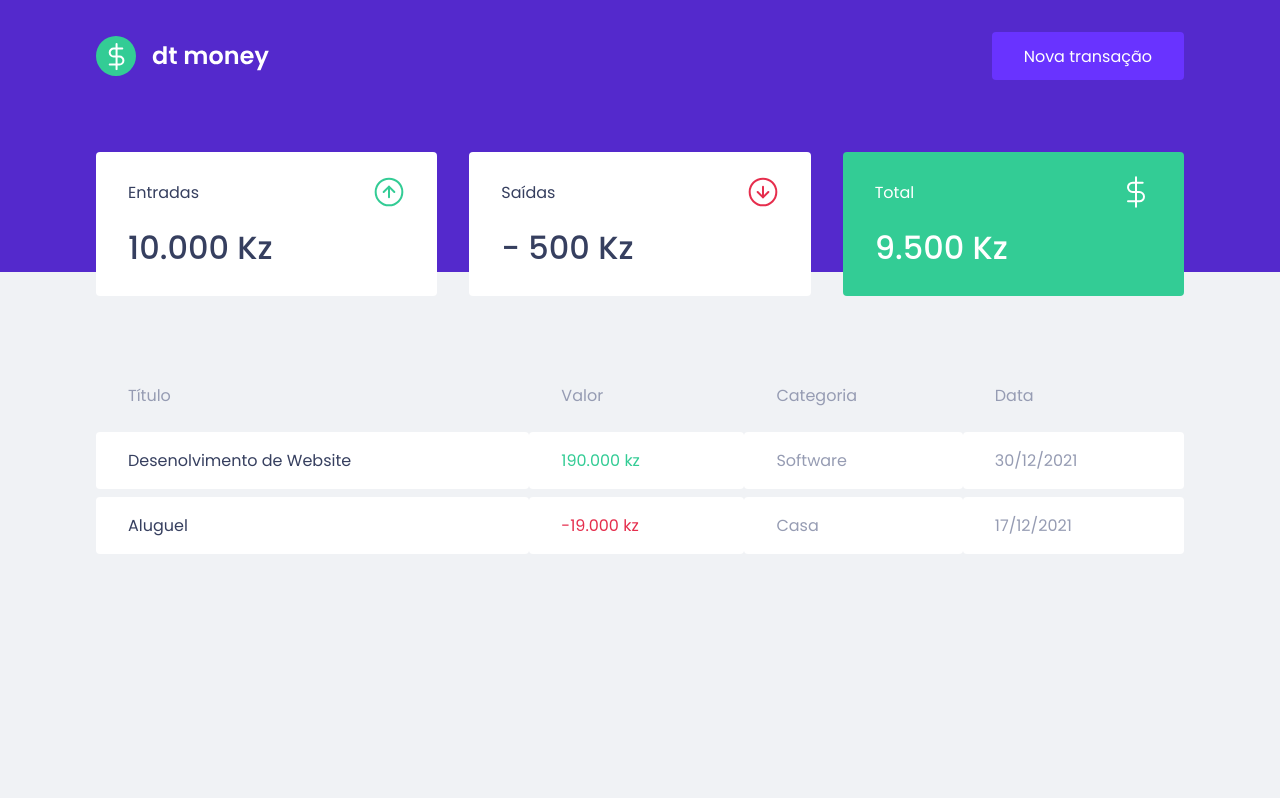
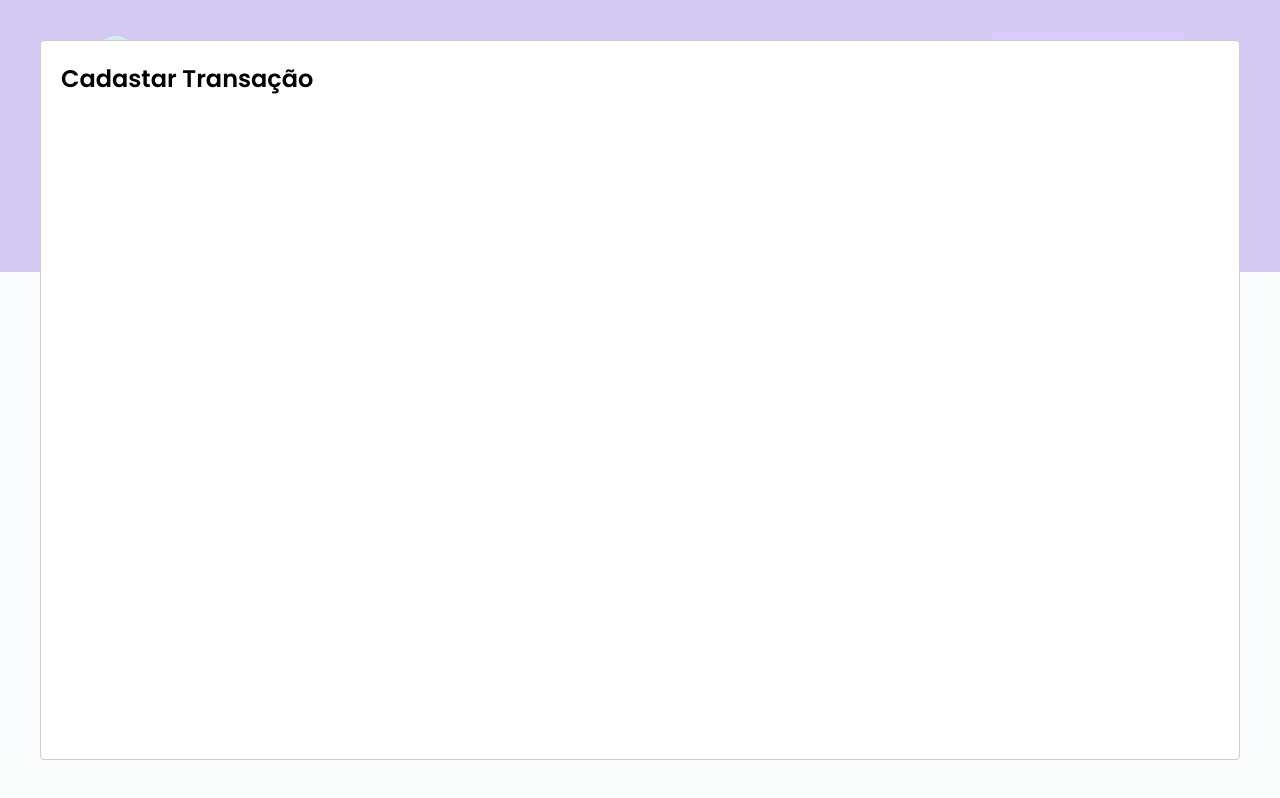
Before and after one commit to curioussdev/dt-money, a React (Create React App) app: page / in a window 1280 px wide. Both pictures are taken after a click on the button "Nova transação". Built offline with nearby package versions, Linux system fonts and the light colour scheme; no server answers; what miragejs would draw is missing.

Commit message:
configuando modal de criação

```diff
--- a/package.json
+++ b/package.json
@@ -20,6 +20,7 @@
     "@types/node": "^16.11.26",
     "@types/react": "^17.0.43",
     "@types/react-dom": "^17.0.14",
+    "@types/react-modal": "^3.13.1",
     "@types/styled-components": "^5.1.24",
     "typescript": "^4.6.3"
   },
--- a/src/App.tsx
+++ b/src/App.tsx
@@ -1,13 +1,37 @@
+import Modal from 'react-modal';
 import { Header } from "./components/Header";
 import { Dashboard } from "./components/Dashboard";
 import { GlobalStyle } from "./styles/global";
+import { useState } from 'react';
+
+Modal.setAppElement('#root')
 
 export function App() {
+  const [isNewTransactionModalOpen, setIsNewTransactionModalOpen] = useState(false);
+
+    function handleOpenNewTransactionModal(){
+        setIsNewTransactionModalOpen(true)
+    }
+
+    function handleCloseNewTransactionModal(){
+        setIsNewTransactionModalOpen(false)
+    }
   return (
     <>
 
-      <Header />
+      <Header onOpenNewTransactionModal={handleOpenNewTransactionModal}/>
+
       <Dashboard />
+
+      <Modal isOpen={isNewTransactionModalOpen}
+                onRequestClose={handleCloseNewTransactionModal}
+
+                >
+
+                <h2>Cadastar Transação</h2>
+
+      </Modal>
+
       <GlobalStyle />
     </>
   );
--- a/src/components/Header/index.tsx
+++ b/src/components/Header/index.tsx
@@ -1,14 +1,23 @@
+import { useState } from 'react';
+import Modal from 'react-modal';
 import logoImg from '../../assets/logo.svg';
 import { Container, Content } from './styles';
 
-export function Header(){
+interface HeaderProps {
+    onOpenNewTransactionModal: () => void;
+}
+
+export function Header({onOpenNewTransactionModal}:HeaderProps){
+
+
     return(
         <Container>
             <Content>
             <img src={logoImg} alt="jfl money" />
-            <button type="button">
+            <button type="button" onClick={onOpenNewTransactionModal}>
                 Nova transação
             </button>
+
             </Content>
         </Container>
     )
```
Also changed, not shown: 1 other file (tests, documents, lock files or other folders).
